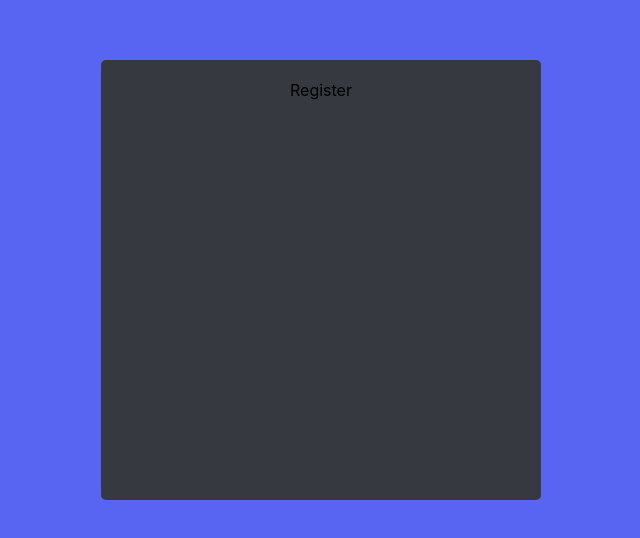
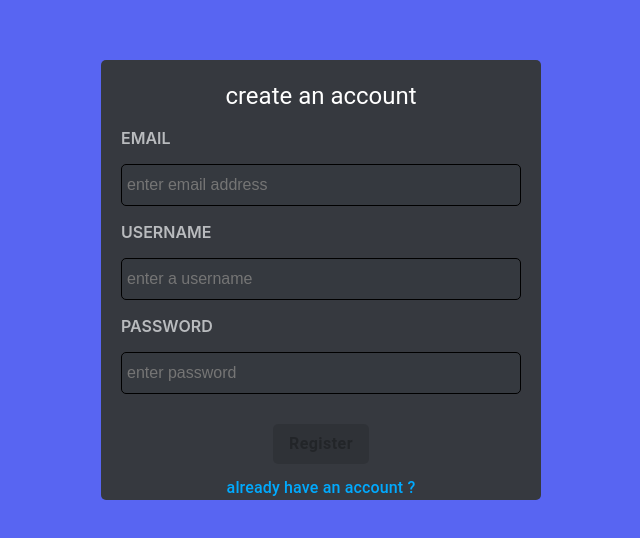
Before and after one commit to smartkelvin123/Discord-clone, a React (Create React App) app in the folder discord-app/: page /register in a window 1280 px wide. Shown: the part 120-658 px from the top of the page, without its empty margins (319-959 px from the left). Built offline with nearby package versions, Linux system fonts and the light colour scheme.

Commit message:
registerpage

```diff
--- a/discord-app/src/authPages/registerPages/registerPage.js
+++ b/discord-app/src/authPages/registerPages/registerPage.js
@@ -1,10 +1,46 @@
-import React from "react";
+import React, { useState, useEffect } from "react";
 import AuthBox from "../../shared/component/authBox";
+import { Typography } from "@mui/material";
+import RegisterPageInput from "./registerPageInput";
+import RegisterPageFooter from "./registerPageFooter";
+import { ValidateRegisterForm } from "../../shared/utilis/validator";
 
 const RegisterPage = () => {
+  const [email, setEmail] = useState("");
+  const [password, setPassword] = useState("");
+  const [username, setUsername] = useState("");
+  const [isFormValid, setIsFormValid] = useState(false);
+
+  const handleRegister = () => {
+    console.log(email);
+    console.log(password);
+    console.log(username);
+    console.log("register");
+  };
+
+  useEffect(() => {
+    setIsFormValid(ValidateRegisterForm({ email, password, username }));
+  }, [email, password, username, setIsFormValid]);
+
   return (
     <div>
-      <AuthBox>Register</AuthBox>
+      <AuthBox>
+        <Typography variant="h5" sx={{ color: "white" }}>
+          create an account
+        </Typography>
+        <RegisterPageInput
+          email={email}
+          setEmail={setEmail}
+          password={password}
+          setPassword={setPassword}
+          username={username}
+          setUsername={setUsername}
+        />
+        <RegisterPageFooter
+          handleRegister={handleRegister}
+          isFormValid={isFormValid}
+        />
+      </AuthBox>
     </div>
   );
 };
--- /dev/null
+++ b/discord-app/src/authPages/registerPages/registerPageFooter.js
@@ -0,0 +1,48 @@
+import React from "react";
+import CustomPrimaryButton from "../../shared/component/customPrimaryButton";
+import RedirectInfo from "../../shared/component/redirectInfo";
+import { useNavigate } from "react-router-dom";
+import { Tooltip } from "@mui/material";
+
+const getFormNotValidMessage = () => {
+  return "username should contains  between 3 and 12 character, password between 6 and 12 character, and provide a valid email";
+};
+
+const getFormValidMessage = () => {
+  return "press to register ";
+};
+
+const RegisterPageFooter = ({ handleRegister, isFormValid }) => {
+  const navigate = useNavigate();
+
+  const handlePushToLoginPage = () => {
+    navigate("/register");
+
+    console.log("push to register page");
+  };
+
+  return (
+    <>
+      <Tooltip
+        title={!isFormValid ? getFormNotValidMessage() : getFormValidMessage()}
+      >
+        <div>
+          <CustomPrimaryButton
+            label="Register"
+            addtionalStyles={{ marginTop: "30px" }}
+            disabled={!isFormValid}
+            onClick={handleRegister}
+          />
+        </div>
+      </Tooltip>
+      <RedirectInfo
+        text=" "
+        redirectText="already have an account ?"
+        additionalStyles={{ marginTop: "10px" }}
+        redirectHandler={handlePushToLoginPage}
+      />
+    </>
+  );
+};
+
+export default RegisterPageFooter;
--- /dev/null
+++ b/discord-app/src/authPages/registerPages/registerPageInput.js
@@ -0,0 +1,35 @@
+import React from "react";
+import InputWithLabel from "../../shared/component/inputWithLabel";
+
+const RegisterPageInput = (props) => {
+  const { email, setEmail, username, setUsername, password, setPassword } =
+    props;
+
+  return (
+    <>
+      <InputWithLabel
+        value={email}
+        setValue={setEmail}
+        type="text"
+        placeholder="enter email address"
+        label="Email"
+      />
+      <InputWithLabel
+        value={username}
+        setValue={setUsername}
+        type="text"
+        placeholder="enter a username"
+        label="Username"
+      />
+      <InputWithLabel
+        value={password}
+        setValue={setPassword}
+        type="password"
+        placeholder="enter password"
+        label="Password"
+      />
+    </>
+  );
+};
+
+export default RegisterPageInput;
--- a/discord-app/src/shared/component/inputWithLabel.js
+++ b/discord-app/src/shared/component/inputWithLabel.js
@@ -27,11 +27,12 @@ const Input = styled("input")({
   padding: "0 5px",
 });
 const InputWithLabel = (props) => {
+  const { value, type, setValue, placeholder, label } = props;
+
   const handleChangeValue = (event) => {
     setValue(event.target.value);
   };
 
-  const { value, type, setValue, placeholder, label } = props;
   return (
     <Wrapper>
       <Label>{label}</Label>
--- a/discord-app/src/shared/utilis/validator.js
+++ b/discord-app/src/shared/utilis/validator.js
@@ -15,3 +15,15 @@ const validateEmail = (email) => {
 
   return emailPattern.test(email);
 };
+
+export const ValidateRegisterForm = ({ email, password, username }) => {
+  const isEmailValid = validateEmail(email);
+  const isPasswordValid = ValidatePassword(password);
+  const isUsernameValid = ValidateUsername(username);
+
+  return isEmailValid && isPasswordValid && isUsernameValid;
+};
+
+const ValidateUsername = (username) => {
+  return username.length > 2 && username.length < 12;
+};
```
